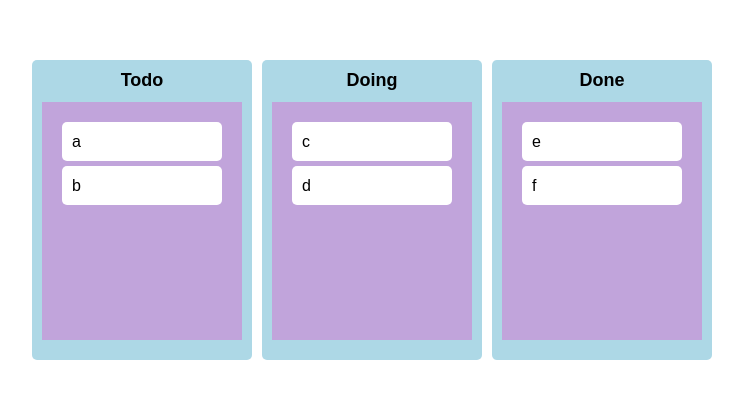
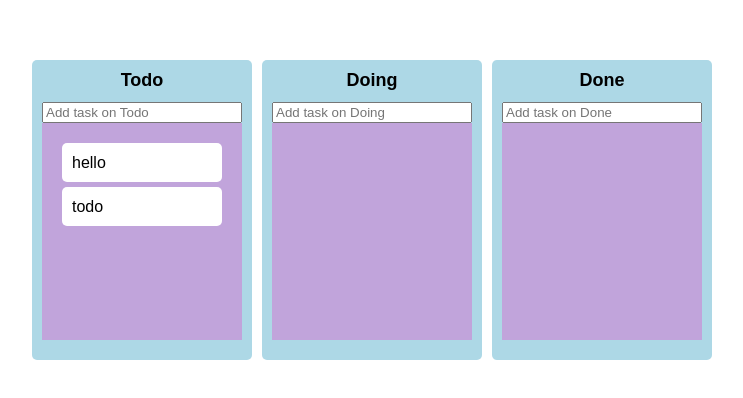
Before and after one commit to 5onze/React-Trello, a React (Create React App) app: page / in a window 1280 px wide. Shown: the part 190-588 px from the top of the page, without its empty margins (268-1011 px from the left). Built offline with nearby package versions, Linux system fonts and the light colour scheme.

Commit message:
10. 새로운 투두 만들기 1 (Refs, useForm)

```diff
--- a/package.json
+++ b/package.json
@@ -14,6 +14,7 @@
     "react": "^18.3.1",
     "react-beautiful-dnd": "^13.1.1",
     "react-dom": "^18.3.1",
+    "react-hook-form": "^7.52.2",
     "react-scripts": "5.0.1",
     "recoil": "^0.7.7",
     "typescript": "^4.4.2",
--- a/src/App.tsx
+++ b/src/App.tsx
@@ -25,10 +25,12 @@ const Boards = styled.div`
 
 function App() {
   const [boardList, setBoardList] = useRecoilState(boardState);
-  const onDragEnd = ({ source, destination, draggableId }: DropResult) => {
+  const onDragEnd = (info: DropResult) => {
+    const { source, destination, draggableId } = info;
+    console.log(info);
     if (!destination) return;
     // 같은 보드에서 투두 이동
-    if (destination?.droppableId === source.droppableId) {
+    /* if (destination?.droppableId === source.droppableId) {
       setBoardList((allBoards) => {
         const result = [...allBoards[source.droppableId]]; // 해당 보드의 모든 투두 가져오기
         result.splice(source.index, 1); // 선택한 투두를 index에서 지우기
@@ -49,7 +51,7 @@ function App() {
           [destination.droppableId]: destinationResult,
         };
       });
-    }
+    } */
   };
   return (
     <DragDropContext onDragEnd={onDragEnd}>
--- a/src/Board.tsx
+++ b/src/Board.tsx
@@ -1,7 +1,9 @@
-import React from 'react';
+import React, { useRef } from 'react';
 import TodoItem from './TodoItem';
 import { Droppable } from 'react-beautiful-dnd';
 import styled from 'styled-components';
+import { useForm } from 'react-hook-form';
+import { TodoProps } from './atoms';
 
 const Wrapper = styled.div`
   width: 300px;
@@ -34,9 +36,16 @@ const Area = styled.div<AreaProps>`
   padding: 20px;
 `;
 
+const Form = styled.form`
+  width: 100%;
+  input {
+    width: 100%;
+  }
+`;
+
 interface BoardProps {
   boardId: string;
-  boardList: string[];
+  boardList: TodoProps[];
 }
 
 interface AreaProps {
@@ -44,10 +53,26 @@ interface AreaProps {
   isDraggingFromThis: boolean;
 }
 
+interface FormProps {
+  todo: string;
+}
+
 function Board({ boardId, boardList }: BoardProps) {
+  const { register, setValue, handleSubmit } = useForm<FormProps>();
+  const onValid = (data: FormProps) => {
+    console.log(data);
+    setValue('todo', '');
+  };
   return (
     <Wrapper>
       <Title>{boardId}</Title>
+      <Form onSubmit={handleSubmit(onValid)}>
+        <input
+          {...register('todo', { required: true })}
+          type="text"
+          placeholder={`Add task on ${boardId}`}
+        />
+      </Form>
       <Droppable droppableId={boardId}>
         {(provided, snapshot) => (
           <Area
@@ -57,7 +82,12 @@ function Board({ boardId, boardList }: BoardProps) {
             {...provided.droppableProps}
           >
             {boardList.map((todoItem, index) => (
-              <TodoItem key={todoItem} index={index} item={todoItem} />
+              <TodoItem
+                key={todoItem.id}
+                index={index}
+                todoText={todoItem.text}
+                todoId={todoItem.id}
+              />
             ))}
             {provided.placeholder}
           </Area>
--- a/src/TodoItem.tsx
+++ b/src/TodoItem.tsx
@@ -12,13 +12,14 @@ const Card = styled.div<{ isDragging: boolean }>`
 `;
 
 interface TodoItemProps {
-  item: string;
+  todoText: string;
+  todoId: number;
   index: number;
 }
 
-function TodoItem({ item, index }: TodoItemProps) {
+function TodoItem({ todoText, todoId, index }: TodoItemProps) {
   return (
-    <Draggable key={item} draggableId={item} index={index}>
+    <Draggable key={todoId} draggableId={todoId + ''} index={index}>
       {(provided, snapshot) => (
         <Card
           ref={provided.innerRef}
@@ -26,7 +27,7 @@ function TodoItem({ item, index }: TodoItemProps) {
           {...provided.dragHandleProps}
           {...provided.draggableProps}
         >
-          {item}
+          {todoText}
         </Card>
       )}
     </Draggable>
--- a/src/atoms.ts
+++ b/src/atoms.ts
@@ -4,19 +4,21 @@ import type { AtomEffect } from 'recoil';
 export interface TodoProps {
   id: number;
   text: string;
-  isComplete: boolean;
 }
 
 export interface BoardProps {
-  [key: string]: string[];
+  [key: string]: TodoProps[];
 }
 
 export const boardState = atom<BoardProps>({
   key: 'board',
   default: {
-    Todo: ['a', 'b'],
-    Doing: ['c', 'd'],
-    Done: ['e', 'f'],
+    Todo: [
+      { text: 'hello', id: 1 },
+      { text: 'todo', id: 2 },
+    ],
+    Doing: [],
+    Done: [],
   },
 });
 
@@ -44,38 +46,3 @@ export const todoListFilterState = atom({
   key: 'todoListFilterState',
   default: 'Show All',
 });
-
-export const filteredTodoListState = selector({
-  key: 'filteredTodoListState',
-  get: ({ get }) => {
-    const filter = get(todoListFilterState);
-    const list = get(todoListState);
-
-    switch (filter) {
-      case 'Show Completed':
-        return list.filter((item) => item.isComplete);
-      case 'Show Uncompleted':
-        return list.filter((item) => !item.isComplete);
-      default:
-        return list;
-    }
-  },
-});
-
-export const todoListStatsState = selector({
-  key: 'todoListStatsState ',
-  get: ({ get }) => {
-    const todoList = get(todoListState);
-    const totalNum = todoList.length;
-    const totalCompletedNum = todoList.filter((item) => item.isComplete).length;
-    const totalUncompletedNum = totalNum - totalCompletedNum;
-    const percentCompleted = totalNum === 0 ? 0 : totalCompletedNum / totalNum;
-
-    return {
-      totalNum,
-      totalCompletedNum,
-      totalUncompletedNum,
-      percentCompleted,
-    };
-  },
-});
```
Also changed, not shown: src/TodoListStats.tsx (deleted, +0 -22 lines), .eslintrc.json, 1 other file (tests, documents, lock files or other folders).
